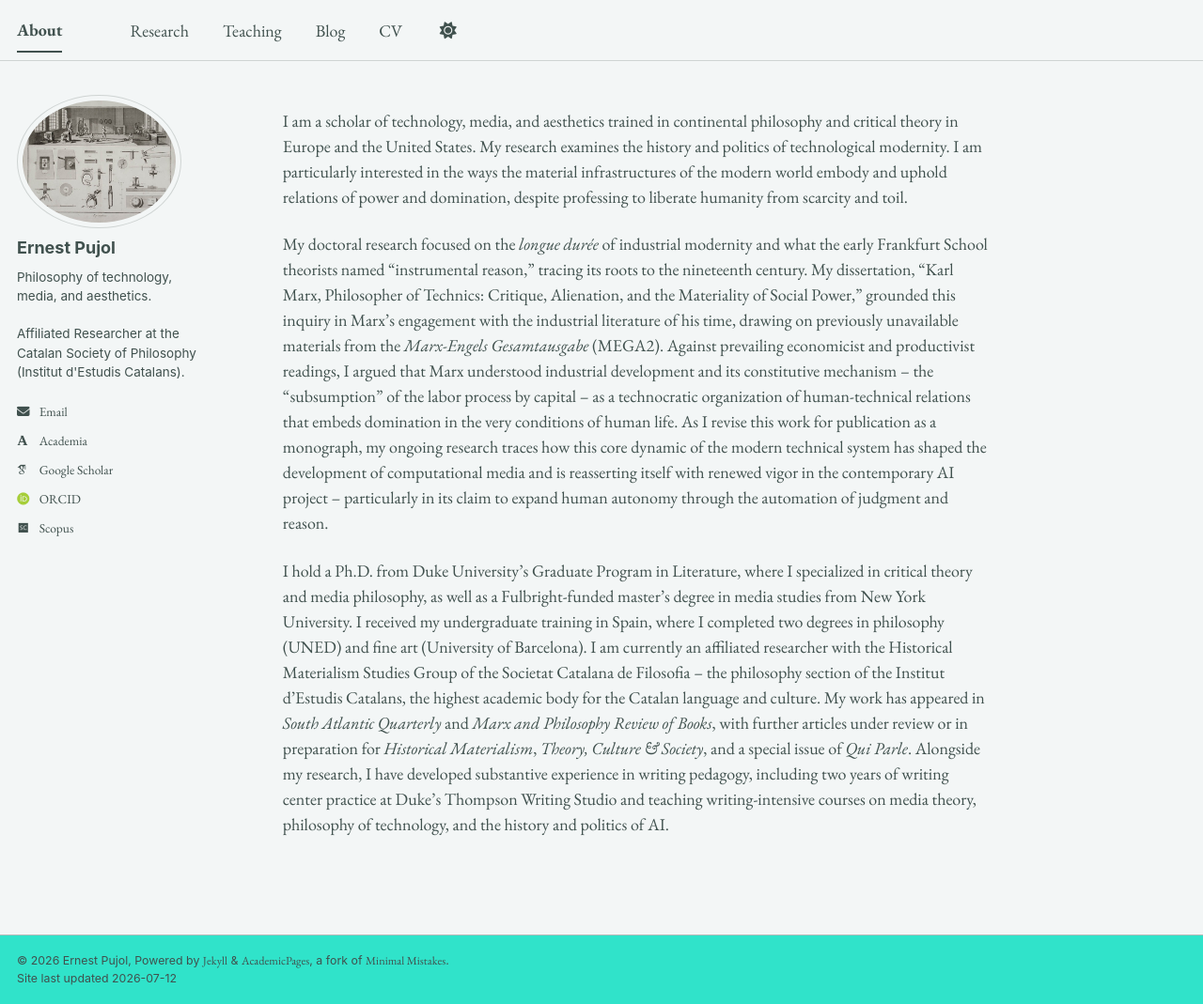
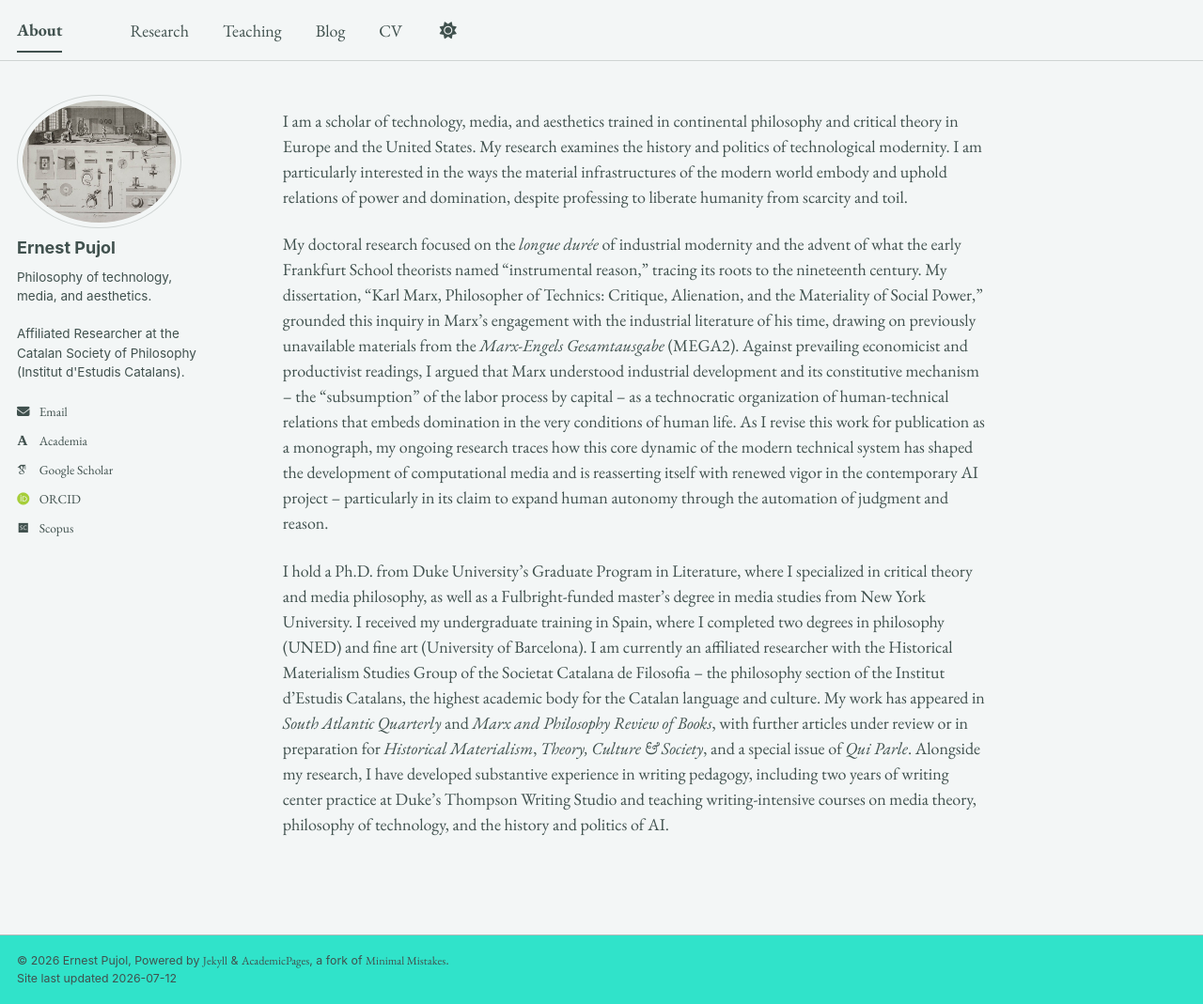
Before and after one commit to epujol90/epujol90.github.io, a Jekyll site: the page built from _pages/about.md, in a window 1280 px wide and 1069 px high. Shown: the whole window at 94% size. Built offline with Jekyll 4.4.1, drawn with Linux system fonts in a browser that asks for light colours; some web fonts are replaced; a script bundle is joined from its source files by our own code; library files that are not in the unit come from our copies.

Commit message:
Update about.md

```diff
--- a/_pages/about.md
+++ b/_pages/about.md
@@ -8,6 +8,6 @@ redirect_from:
 ---
 I am a scholar of technology, media, and aesthetics trained in continental philosophy and critical theory in Europe and the United States. My research examines the history and politics of technological modernity. I am particularly interested in the ways the material infrastructures of the modern world embody and uphold relations of power and domination, despite professing to liberate humanity from scarcity and toil.
 
-My doctoral research focused on the _longue durée_ of industrial modernity and what the early Frankfurt School theorists named "instrumental reason," tracing its roots to the nineteenth century. My dissertation, “Karl Marx, Philosopher of Technics: Critique, Alienation, and the Materiality of Social Power,” grounded this inquiry in Marx’s engagement with the industrial literature of his time, drawing on previously unavailable materials from the _Marx-Engels Gesamtausgabe_ (MEGA2). Against prevailing economicist and productivist readings, I argued that Marx understood industrial development and its constitutive mechanism -- the "subsumption" of the labor process by capital -- as a technocratic organization of human-technical relations that embeds domination in the very conditions of human life. As I revise this work for publication as a monograph, my ongoing research traces how this core dynamic of the modern technical system has shaped the development of computational media and is reasserting itself with renewed vigor in the contemporary AI project -- particularly in its claim to expand human autonomy through the automation of judgment and reason.
+My doctoral research focused on the _longue durée_ of industrial modernity and the advent of what the early Frankfurt School theorists named "instrumental reason," tracing its roots to the nineteenth century. My dissertation, “Karl Marx, Philosopher of Technics: Critique, Alienation, and the Materiality of Social Power,” grounded this inquiry in Marx’s engagement with the industrial literature of his time, drawing on previously unavailable materials from the _Marx-Engels Gesamtausgabe_ (MEGA2). Against prevailing economicist and productivist readings, I argued that Marx understood industrial development and its constitutive mechanism -- the "subsumption" of the labor process by capital -- as a technocratic organization of human-technical relations that embeds domination in the very conditions of human life. As I revise this work for publication as a monograph, my ongoing research traces how this core dynamic of the modern technical system has shaped the development of computational media and is reasserting itself with renewed vigor in the contemporary AI project -- particularly in its claim to expand human autonomy through the automation of judgment and reason.
 
 I hold a Ph.D. from Duke University’s Graduate Program in Literature, where I specialized in critical theory and media philosophy, as well as a Fulbright-funded master’s degree in media studies from New York University. I received my undergraduate training in Spain, where I completed two degrees in philosophy (UNED) and fine art (University of Barcelona). I am currently an affiliated researcher with the Historical Materialism Studies Group of the Societat Catalana de Filosofia -- the philosophy section of the Institut d’Estudis Catalans, the highest academic body for the Catalan language and culture. My work has appeared in _South Atlantic Quarterly_ and _Marx and Philosophy Review of Books_, with further articles under review or in preparation for _Historical Materialism_, _Theory, Culture & Society_, and a special issue of _Qui Parle_. Alongside my research, I have developed substantive experience in writing pedagogy, including two years of writing center practice at Duke’s Thompson Writing Studio and teaching writing-intensive courses on media theory, philosophy of technology, and the history and politics of AI.
```
